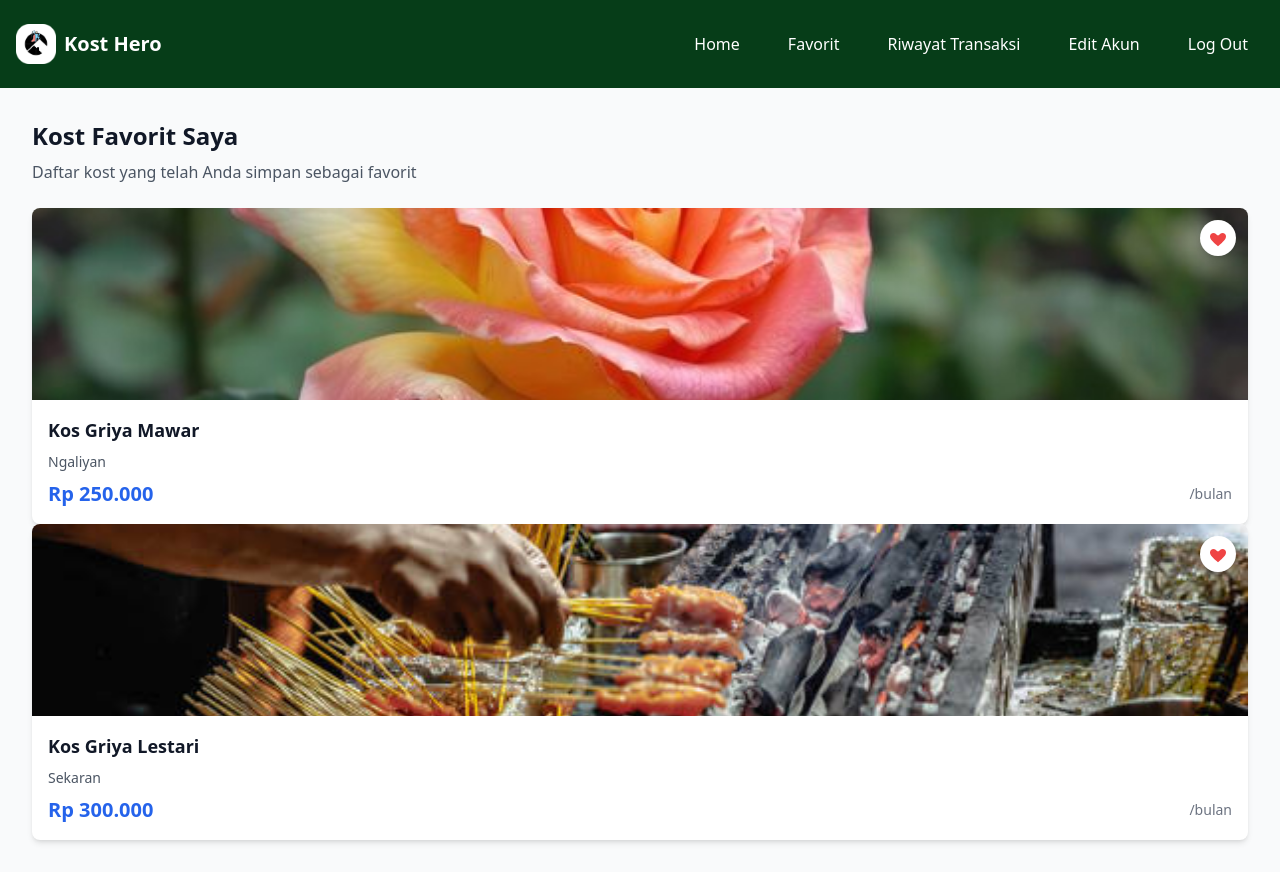
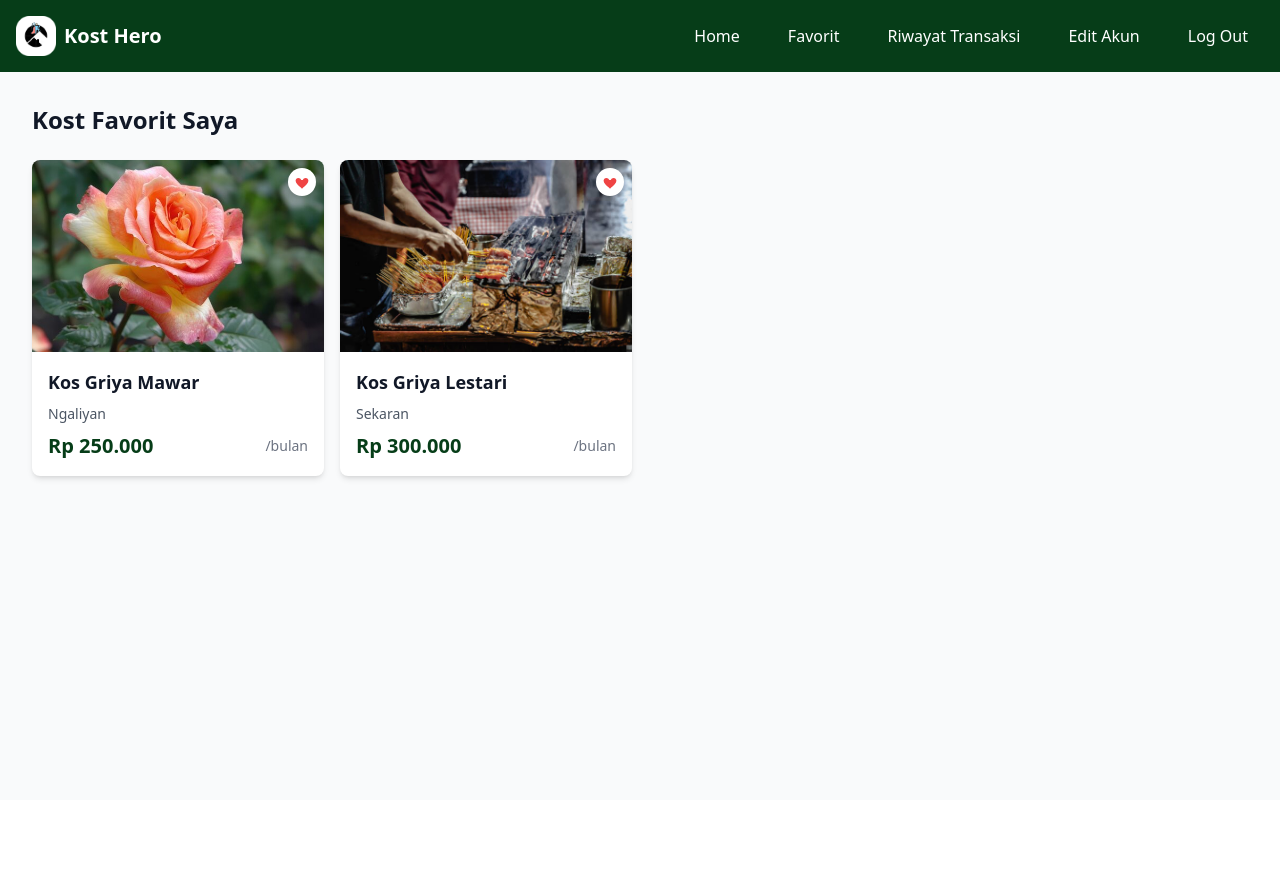
Before and after one commit to Reisz-rgb/Info_Kost, a PHP site: page /hal_favorit.php in a window 1280 px wide. After the commit the page ends 481 px from the top, so only its background shows below. Run offline with PHP 8.4, Linux system fonts and the light colour scheme; a user stored in the database is signed in; data comes from the database, SQL or seed files in the repository; some libraries are stand-ins or nearby versions.

Commit message:
Update hal favorit

```diff
--- a/src/hal_favorit.php
+++ b/src/hal_favorit.php
@@ -36,11 +36,11 @@
         </div>
         <div class="hidden md:flex items-center space-x-4">
             <ul class="flex space-x-4 list-none">
-                <li class="p-4 hover:bg-gray-200"><a href="index.php">Home</a></li>
-                <li class="p-4 hover:bg-gray-200"><a href="hal_favorit.php">Favorit</a></li>
-                <li class="p-4 hover:bg-gray-200"><a href="rt_pencari.php">Riwayat Transaksi</a></li>
-                <li class="p-4 hover:bg-gray-200"><a href="edit_akun.php">Edit Akun</a></li>
-                <li class="p-4 hover:bg-gray-200"><a href="log out.php">Log Out</a></li>
+                <li class="px-4 py-2 rounded-md transition-colors duration-200 hover:bg-white/10 hover:text-gray-100"><a href="index.php" class="block w-full">Home</a></li>
+                <li class="px-4 py-2 rounded-md transition-colors duration-200 hover:bg-white/10 hover:text-gray-100"><a href="hal_favorit.php" class="block w-full">Favorit</a></li>
+                <li class="px-4 py-2 rounded-md transition-colors duration-200 hover:bg-white/10 hover:text-gray-100"><a href="rt_pencari.php" class="block w-full">Riwayat Transaksi</a></li>
+                <li class="px-4 py-2 rounded-md transition-colors duration-200 hover:bg-white/10 hover:text-gray-100"><a href="edit_akun.php" class="block w-full">Edit Akun</a></li>
+                <li class="px-4 py-2 rounded-md transition-colors duration-200 hover:bg-white/10 hover:text-gray-100"><a href="log out.php" class="block w-full">Log Out</a></li>
             </ul>
         </div>
 
@@ -66,19 +66,19 @@
     <main class="max-w-7xl mx-auto px-4 sm:px-6 lg:px-8 py-8">
         <div class="mb-6">
             <h2 class="text-2xl font-bold text-gray-900 mb-2">Kost Favorit Saya</h2>
-            <p class="text-gray-600">Daftar kost yang telah Anda simpan sebagai favorit</p>
         </div>
 
         <!-- Favorites Grid -->
+        <div class="grid grid-cols-1 sm:grid-cols-2 lg:grid-cols-3 xl:grid-cols-4 gap-4">
         <?php if ($fav_result->num_rows > 0): ?>
         <?php while ($kost = $fav_result->fetch_assoc()): ?>
-        <div class="bg-white rounded-lg shadow-md overflow-hidden">
+            <div class="bg-white rounded-lg shadow-md overflow-hidden w-full">
             <div class="relative">
             <img src="<?php echo explode(",", $kost['gambar'])[0]; ?>" alt="Kost" class="w-full h-48 object-cover">
-                <form method="POST" action="hapus_favorit.php" class="absolute top-3 right-3">
+            <form method="POST" action="hapus_favorit.php" class="absolute top-2 right-2">
             <input type="hidden" name="kost_id" value="<?php echo $kost['id']; ?>">
-                    <button type="submit" class="p-2 bg-white rounded-full shadow-md hover:bg-gray-50 transition-colors">
-                        <svg class="w-5 h-5 text-red-500 fill-current" viewBox="0 0 20 20">
+            <button type="submit" class="p-1.5 bg-white rounded-full shadow-md hover:bg-gray-50 transition-colors">
+            <svg class="w-4 h-4 text-red-500 fill-current" viewBox="0 0 20 20">
             <path d="M10 18.35l-1.45-1.32C5.4 14.25 2 11.39 2 8.5
             2 6.5 3.5 5 5.5 5c1.54 0 3.04.99 3.57 2.36h1.87
             C11.46 5.99 12.96 5 14.5 5
@@ -91,7 +91,7 @@
             <h3 class="font-semibold text-lg text-gray-900 mb-2"><?php echo $kost['nama_kos']; ?></h3>
             <p class="text-gray-600 text-sm mb-2"><?php echo $kost['alamat']; ?></p>
             <div class="flex justify-between items-center">
-                    <span class="text-xl font-bold text-blue-600">Rp <?php echo number_format($kost['harga'], 0, ',', '.'); ?></span>
+                <span class="text-xl font-bold text-[#063D18]">Rp <?php echo number_format($kost['harga'], 0, ',', '.'); ?></span>
                 <span class="text-sm text-gray-500">/bulan</span>
             </div>
             </div>
```
Lines whose indentation alone changed are shown as unchanged.
